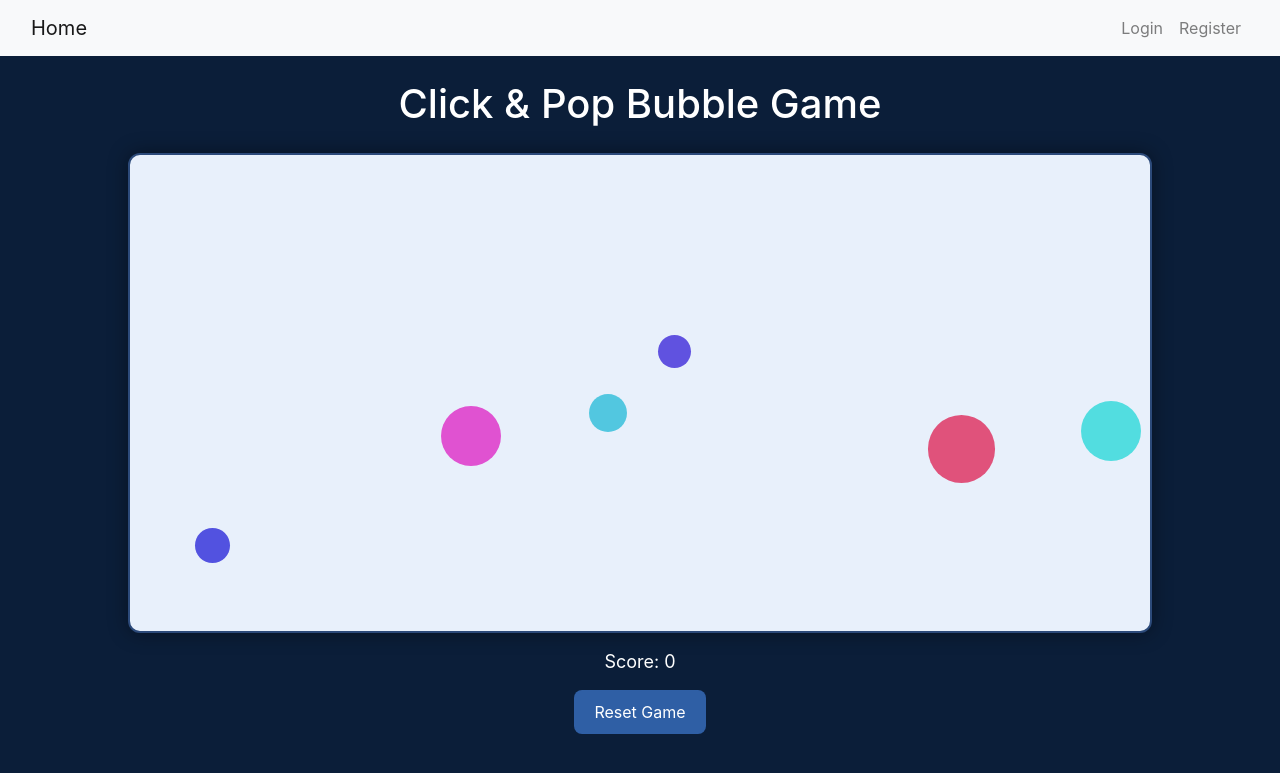
After one commit to StevenMcHale/FYH, a Django app: page /relax/ in a window 1280 px wide. The commit adds this page. Shown: the top 773 px of the page. Run offline with Django 5.2, Linux system fonts and the light colour scheme.

Commit message:
Added Bubble Game

```diff
--- a/uni_planner/main/templates/main/navbar.html
+++ b/uni_planner/main/templates/main/navbar.html
@@ -16,6 +16,9 @@
         </li>
         <li class="nav-item">
           <a class="nav-link" href="{% url 'habits' %}">Habits</a>
+        </li>
+        <li class="nav-item">
+          <a class="nav-link" href="{% url 'relax' %}">Relax</a>
         </li>
       </ul>
       {% endif %}
--- /dev/null
+++ b/uni_planner/main/templates/main/relax.html
@@ -0,0 +1,145 @@
+
+{% extends 'main/main.html' %}
+{% block content %}
+
+
+<br>
+<h1>Click & Pop Bubble Game</h1>
+
+<div id="game-container"></div>
+<div id="scoreboard">Score: 0</div>
+<button id="reset-button">Reset Game</button>
+
+<style>
+
+#scoreboard{
+    color: #ffffff;
+}
+
+h1{
+    text-align: center;
+    color: #ffffff;
+    margin-bottom: 25px;
+}
+body{
+    background: #0b1e39;
+}
+
+#game-container {
+    position: relative;
+    width: 80vw;
+    height: 60vh;
+    border: 2px solid #2c4a7a;
+    background: #e8f0fb;
+    border-radius: 12px;
+    overflow: hidden;
+    box-shadow: 0 0 20px rgba(0,0,0,0.4);
+    margin: auto; /* only center the game, not the navbar */
+}
+
+.bubble {
+    position: absolute;
+    border-radius: 50%;
+    cursor: pointer;
+    transition: transform 0.2s, opacity 0.2s;
+}
+
+.bubble:active {
+    transform: scale(1.3);
+    opacity: 0;
+}
+
+#scoreboard {
+    margin-top: 15px;
+    font-size: 18px;
+    text-align: center;
+}
+
+#reset-button {
+    margin-top: 15px;
+    padding: 10px 20px;
+    font-size: 16px;
+    border-radius: 8px;
+    border: none;
+    background: #2f5fa5;
+    color: white;
+    cursor: pointer;
+    transition: 0.25s;
+    display: block;
+    margin-left: auto;
+    margin-right: auto;
+}
+</style>
+
+<script>
+const gameContainer = document.getElementById('game-container');
+const scoreboard = document.getElementById('scoreboard');
+const resetButton = document.getElementById('reset-button');
+
+let score = 0;
+let bubbles = [];
+let bubbleInterval;
+
+// Function to generate a random number in a range
+function random(min, max) {
+    return Math.random() * (max - min) + min;
+}
+
+// Function to create a bubble
+function createBubble() {
+    const bubble = document.createElement('div');
+    const size = random(30, 70); // size in px
+    const x = random(0, gameContainer.clientWidth - size);
+    const y = random(0, gameContainer.clientHeight - size);
+    const color = `hsl(${random(180, 360)}, 70%, 60%)`;
+
+    bubble.classList.add('bubble');
+    bubble.style.width = `${size}px`;
+    bubble.style.height = `${size}px`;
+    bubble.style.left = `${x}px`;
+    bubble.style.top = `${y}px`;
+    bubble.style.background = color;
+
+    // Click event to pop bubble
+    bubble.addEventListener('click', () => {
+        bubble.remove();
+        score++;
+        scoreboard.textContent = `Score: ${score}`;
+    });
+
+    gameContainer.appendChild(bubble);
+    bubbles.push(bubble);
+
+    // Remove bubble after 5 seconds if not clicked
+    setTimeout(() => {
+        if (gameContainer.contains(bubble)) {
+            bubble.remove();
+            bubbles = bubbles.filter(b => b !== bubble);
+        }
+    }, 5000);
+}
+
+// Start generating bubbles
+function startGame() {
+    bubbleInterval = setInterval(createBubble, 800);
+}
+
+// Reset the game
+function resetGame() {
+    score = 0;
+    scoreboard.textContent = `Score: ${score}`;
+    bubbles.forEach(b => b.remove());
+    bubbles = [];
+}
+
+// Event listeners
+resetButton.addEventListener('click', resetGame);
+
+// Start the game
+startGame();
+</script>
+
+</body>
+</html>
+
+{% endblock %}
--- a/uni_planner/main/urls.py
+++ b/uni_planner/main/urls.py
@@ -6,7 +6,8 @@ urlpatterns = [
     path("meals/", views.meals, name="meals"),
     path("chores/", views.chores, name="chores"),
     path("habits/", views.habits, name="habits"),
-    path('register/', views.registerPage, name="register"),
-    path('login/', views.loginPage, name="login"),
-    path('logout/', views.logoutPage, name="logout")
+    path("relax/", views.relax, name="relax"),
+    path("register/", views.registerPage, name="register"),
+    path("login/", views.loginPage, name="login"),
+    path("logout/", views.logoutPage, name="logout"),
 ]
--- a/uni_planner/main/views.py
+++ b/uni_planner/main/views.py
@@ -29,54 +29,51 @@ def habits(request):
     return render(request, "main/habits.html", context)
 
 
-
-
-
-
-
-
-
-
-
-
+def relax(request):
+    context = {}
+    return render(request, "main/relax.html", context)
 
 
 def registerPage(request):
     if request.user.is_authenticated:
-        return redirect('home')
+        return redirect("home")
 
     form = CreateUserForm()
 
-    if request.method == 'POST':
+    if request.method == "POST":
         form = CreateUserForm(request.POST)
         if form.is_valid():
             user = form.save()
-            username = form.cleaned_data.get('username')
-            messages.success(request, f'Account created for {username}! You can now login.')
-            return redirect('login')
+            username = form.cleaned_data.get("username")
+            messages.success(
+                request, f"Account created for {username}! You can now login."
+            )
+            return redirect("login")
 
-    context = {'form': form}
-    return render(request, 'main/register.html', context)
+    context = {"form": form}
+    return render(request, "main/register.html", context)
+
 
 def loginPage(request):
     if request.user.is_authenticated:
-        return redirect('home')
+        return redirect("home")
 
     form = LoginForm()
 
-    if request.method == 'POST':
+    if request.method == "POST":
         form = LoginForm(request, data=request.POST)
         if form.is_valid():
-            username = form.cleaned_data.get('username')
-            password = form.cleaned_data.get('password')
+            username = form.cleaned_data.get("username")
+            password = form.cleaned_data.get("password")
             user = authenticate(request, username=username, password=password)
             if user is not None:
                 login(request, user)
-                return redirect('home')
+                return redirect("home")
 
-    context = {'form': form}
-    return render(request, 'main/login.html', context)
+    context = {"form": form}
+    return render(request, "main/login.html", context)
+
 
 def logoutPage(request):
     logout(request)
-    return redirect('home')
+    return redirect("home")
```
Also changed, not shown: uni_planner/db.sqlite3.
